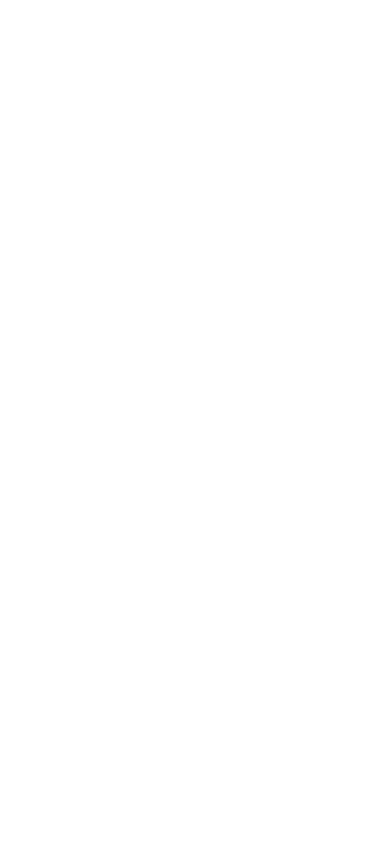
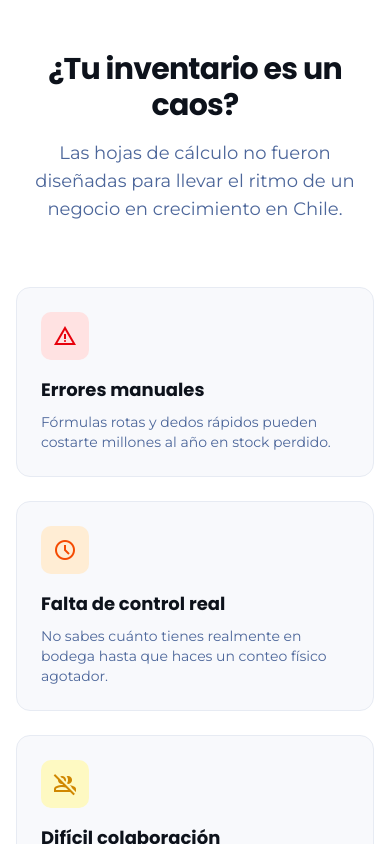
Before and after one commit to Ferndz99/inventory_saas_client, a Next.js app: page / in a window 390 px wide. Shown: the part 1160-2004 px from the top of the page. Before the commit the page ends 1131 px from the top, so only its background shows below. Built offline with nearby package versions, Linux system fonts and the light colour scheme.

Commit message:
feat: add responsive problem section

```diff
--- a/app/page.tsx
+++ b/app/page.tsx
@@ -1,12 +1,14 @@
 import Hero from "@/components/Hero";
 import Navbar from "@/components/layout/Navbar";
+import ProblemSection from "@/components/ProblemSection";
 
 
 export default function Home() {
   return (
     <div>
-      <Navbar/>
-      <Hero/>
+      <Navbar />
+      <Hero />
+      <ProblemSection />
     </div>
   );
 }
--- /dev/null
+++ b/components/ProblemSection.tsx
@@ -0,0 +1,89 @@
+const problems = [
+    {
+        icon: "warning",
+        title: "Errores manuales",
+        description:
+            "Fórmulas rotas y dedos rápidos pueden costarte millones al año en stock perdido.",
+        baseColor: "red",
+        borderHover: "hover:border-red-200",
+        bgHover: "hover:bg-red-50/30",
+        iconBg: "bg-red-100 text-red-600",
+    },
+    {
+        icon: "schedule",
+        title: "Falta de control real",
+        description:
+            "No sabes cuánto tienes realmente en bodega hasta que haces un conteo físico agotador.",
+        baseColor: "orange",
+        borderHover: "hover:border-orange-200",
+        bgHover: "hover:bg-orange-50/30",
+        iconBg: "bg-orange-100 text-orange-600",
+    },
+    {
+        icon: "group_off",
+        title: "Difícil colaboración",
+        description:
+            'Archivos bloqueados y versiones conflictivas ("Final_V3_Real.xlsx") confunden al equipo.',
+        baseColor: "yellow",
+        borderHover: "hover:border-yellow-200",
+        bgHover: "hover:bg-yellow-50/30",
+        iconBg: "bg-yellow-100 text-yellow-600",
+    },
+    {
+        icon: "folder_off",
+        title: "Sin respaldo seguro",
+        description:
+            "Un fallo en tu computador y podrías perder la historia completa de tu negocio.",
+        baseColor: "gray",
+        borderHover: "hover:border-gray-300",
+        bgHover: "hover:bg-gray-100/50",
+        iconBg: "bg-gray-200 text-gray-600",
+    },
+];
+
+function ProblemSection() {
+    return (
+        <section id="problema" className="bg-white py-20 cursor-default">
+            <div className="container mx-auto px-4 sm:px-6 lg:px-8">
+                {/* Header */}
+                <div className="mx-auto mb-16 max-w-3xl text-center">
+                    <h2 className="mb-4 text-3xl font-bold tracking-tight text-ui-main sm:text-4xl">
+                        ¿Tu inventario es un caos?
+                    </h2>
+                    <p className="text-lg text-ui-secondary">
+                        Las hojas de cálculo no fueron diseñadas para llevar el ritmo de un
+                        negocio en crecimiento en Chile.
+                    </p>
+                </div>
+
+                {/* Cards */}
+                <div className="grid gap-6 sm:grid-cols-2 lg:grid-cols-4">
+                    {problems.map((problem) => (
+                        <div
+                            key={problem.title}
+                            className={`group rounded-xl border border-[#e7ebf3] bg-ui-alt p-6 transition-all hover:shadow-lg ${problem.borderHover} ${problem.bgHover}`}
+                        >
+                            <div
+                                className={`mb-4 inline-flex h-12 w-12 items-center justify-center rounded-lg transition-transform group-hover:scale-110 ${problem.iconBg}`}
+                            >
+                                <span className="material-symbols-outlined">
+                                    {problem.icon}
+                                </span>
+                            </div>
+
+                            <h3 className="mb-2 text-lg font-bold text-ui-main">
+                                {problem.title}
+                            </h3>
+
+                            <p className="text-sm text-ui-secondary">
+                                {problem.description}
+                            </p>
+                        </div>
+                    ))}
+                </div>
+            </div>
+        </section>
+    )
+}
+
+export default ProblemSection
```
